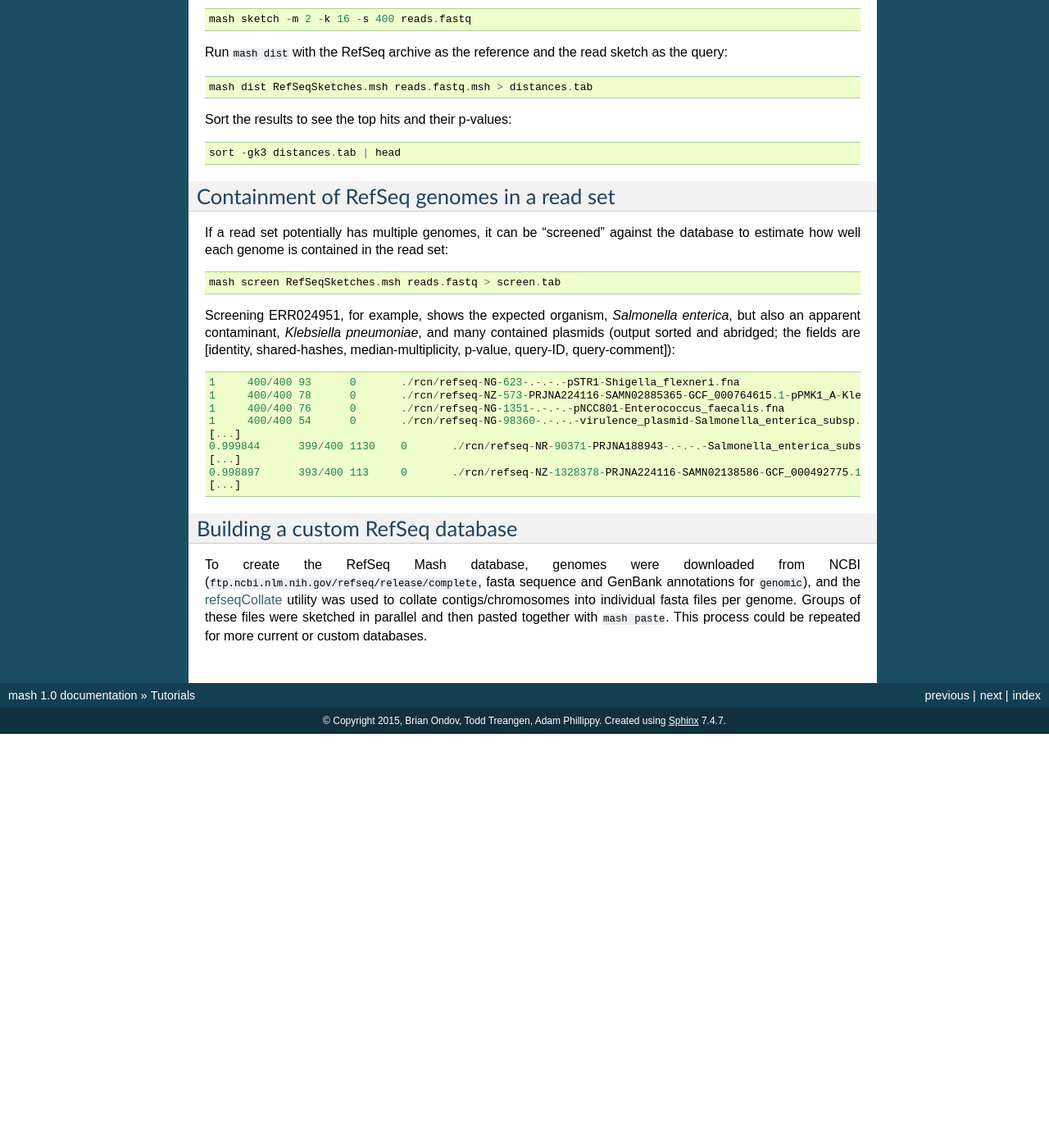
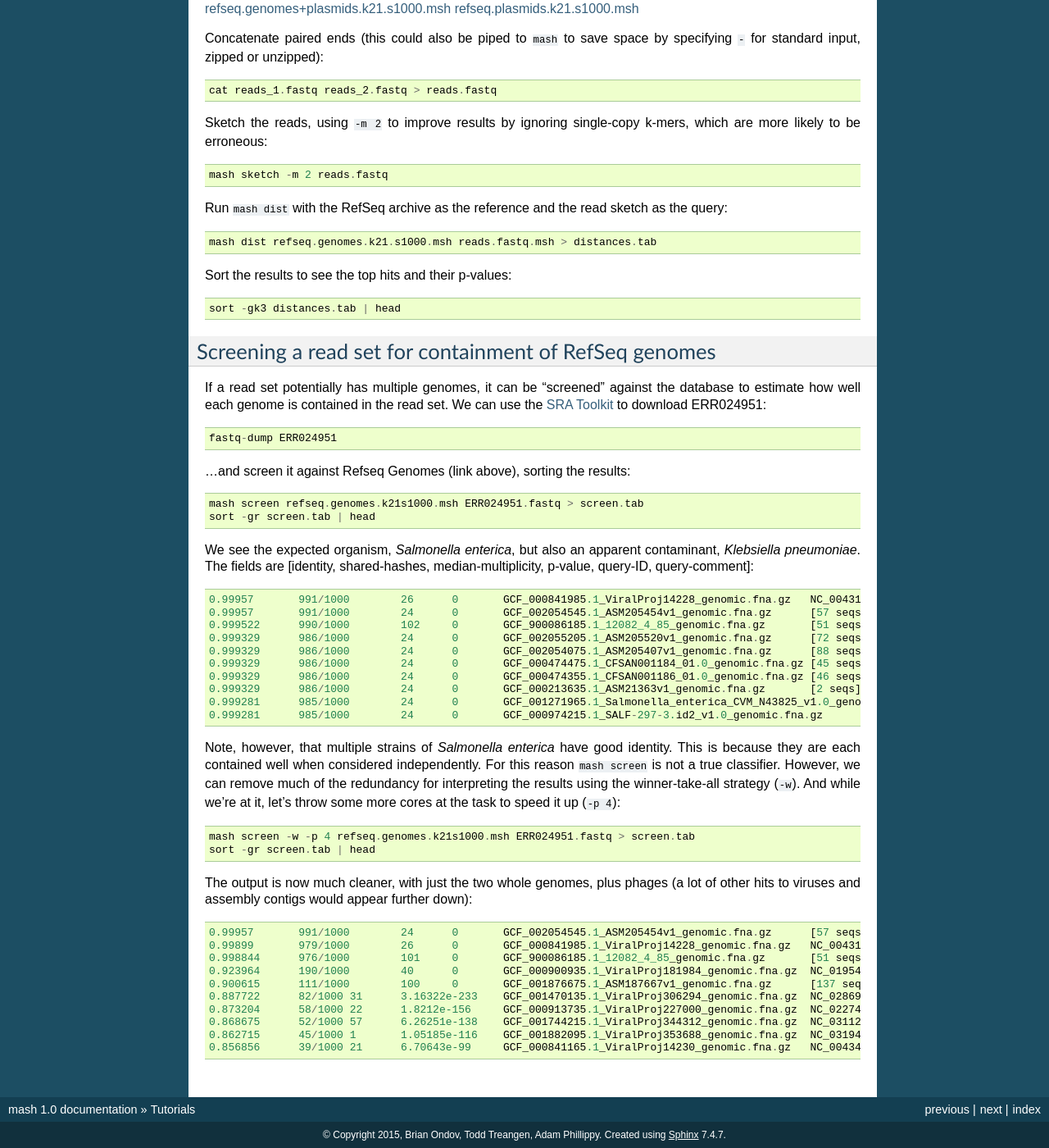
Before and after one commit to marbl/Mash, a Sphinx documentation site: the page built from doc/sphinx/tutorials.rst, in a window 1280 px wide and 1400 px high, scrolled down 1445 px. Shown: the whole window at 82% size. Built offline with Sphinx 7.4.7, drawn with Linux system fonts in a browser that asks for light colours; before the commit the page ends 2340 px from its top, so only the background shows below that; some of the changed text lies outside the part shown.

Commit message:
docs: new refseq sketch links and winner-take-all example in tutorial

```diff
--- a/doc/sphinx/tutorials.rst
+++ b/doc/sphinx/tutorials.rst
@@ -65,28 +65,35 @@ work):
 
 .. download::
 
-`RefSeqSketches.msh.gz <http://gembox.cbcb.umd.edu/mash/RefSeqSketches.msh.gz>`_
+`refseq.genomes.k21.s1000.msh <https://gembox.cbcb.umd.edu/mash/refseq.genomes.k21s1000.msh>`_
+
+Plasmids also available:
+
+.. download::
+
+`refseq.genomes+plasmids.k21.s1000.msh <https://gembox.cbcb.umd.edu/mash/refseq.genomes%2Bplasmid.k21s1000.msh>`_
+`refseq.plasmids.k21.s1000.msh <https://gembox.cbcb.umd.edu/mash/refseq.plasmid.k21s1000.msh>`_
 
 Concatenate paired ends (this could also be piped to :code:`mash` to save space by
 specifying :code:`-` for standard input, zipped or unzipped):
 
 .. code::
 
- cat reads_1.fastq read_2.fastq > reads.fastq
+ cat reads_1.fastq reads_2.fastq > reads.fastq
 
 Sketch the reads, using :code:`-m 2` to improve results
 by ignoring single-copy k-mers, which are more likely to be erroneous:
 
 .. code::
 
-  mash sketch -m 2 -k 16 -s 400 reads.fastq
+  mash sketch -m 2 reads.fastq
 
 Run :code:`mash dist` with the RefSeq archive as the reference and the read
 sketch as the query:
 
 .. code::
 
-  mash dist RefSeqSketches.msh reads.fastq.msh > distances.tab
+  mash dist refseq.genomes.k21.s1000.msh reads.fastq.msh > distances.tab
 
 Sort the results to see the top hits and their p-values:
 
@@ -94,38 +101,60 @@ Sort the results to see the top hits and their p-values:
 
   sort -gk3 distances.tab | head
 
-Containment of RefSeq genomes in a read set
--------------------------------------------
+Screening a read set for containment of RefSeq genomes
+------------------------------------------------------
 
 If a read set potentially has multiple genomes, it can be "screened" against the
-database to estimate how well each genome is contained in the read set:
+database to estimate how well each genome is contained in the read set. We can
+use the `SRA Toolkit <https://www.ncbi.nlm.nih.gov/sra/docs/toolkitsoft/>`_ to
+download ERR024951:
 
 .. code::
 
-  mash screen RefSeqSketches.msh reads.fastq > screen.tab
+  fastq-dump ERR024951
 
-Screening ERR024951, for example, shows the expected organism, *Salmonella enterica*, but also an apparent contaminant, *Klebsiella pneumoniae*, and many contained plasmids (output sorted and abridged; the fields are [identity, shared-hashes, median-multiplicity, p-value, query-ID, query-comment]):
+...and screen it against Refseq Genomes (link above), sorting the results:
 
 .. code::
 
-  1	400/400	93	0	./rcn/refseq-NG-623-.-.-.-pSTR1-Shigella_flexneri.fna
-  1	400/400	78	0	./rcn/refseq-NZ-573-PRJNA224116-SAMN02885365-GCF_000764615.1-pPMK1_A-Klebsiella_pneumoniae.fna
-  1	400/400	76	0	./rcn/refseq-NG-1351-.-.-.-pNCC801-Enterococcus_faecalis.fna
-  1	400/400	54	0	./rcn/refseq-NG-98360-.-.-.-virulence_plasmid-Salmonella_enterica_subsp._enterica_serovar_Dublin.fna
-  [...]
-  0.999844	399/400	1130	0	./rcn/refseq-NR-90371-PRJNA188943-.-.-.-Salmonella_enterica_subsp._enterica_serovar_Typhimurium.fna
-  [...]
-  0.998897	393/400	113	0	./rcn/refseq-NZ-1328378-PRJNA224116-SAMN02138586-GCF_000492775.1-.-Klebsiella_pneumoniae_MGH_46.fna
-  [...]
+  mash screen refseq.genomes.k21s1000.msh ERR024951.fastq > screen.tab
+  sort -gr screen.tab | head
 
-Building a custom RefSeq database
----------------------------------
+We see the expected organism, *Salmonella enterica*, but also an apparent contaminant, *Klebsiella pneumoniae*. The fields are [identity, shared-hashes, median-multiplicity, p-value, query-ID, query-comment]:
 
-To create the RefSeq Mash database, genomes were downloaded from NCBI
-(:code:`ftp.ncbi.nlm.nih.gov/refseq/release/complete`, fasta sequence and
-GenBank annotations for :code:`genomic`), and the
-`refseqCollate <https://github.com/ondovb/refseqCollate/releases>`_ utility was
-used to collate contigs/chromosomes into individual fasta files per genome.
-Groups of these files were sketched in parallel and then pasted together with
-:code:`mash paste`. This process could be repeated for more current or custom
-databases.
+.. code::
+
+  0.99957	991/1000	26	0	GCF_000841985.1_ViralProj14228_genomic.fna.gz	NC_004313.1 Salmonella phage ST64B, complete genome
+  0.99957	991/1000	24	0	GCF_002054545.1_ASM205454v1_genomic.fna.gz	[57 seqs] NZ_MYON01000010.1 Salmonella enterica strain BCW_4905 NODE_10_length_152932_cov_1.77994, whole genome shotgun sequence [...]
+  0.999522	990/1000	102	0	GCF_900086185.1_12082_4_85_genomic.fna.gz	[51 seqs] NZ_FLIP01000001.1 Klebsiella pneumoniae strain k1037, whole genome shotgun sequence [...]
+  0.999329	986/1000	24	0	GCF_002055205.1_ASM205520v1_genomic.fna.gz	[72 seqs] NZ_MYOO01000010.1 Salmonella enterica strain BCW_4904 NODE_10_length_177558_cov_3.07217, whole genome shotgun sequence [...]
+  0.999329	986/1000	24	0	GCF_002054075.1_ASM205407v1_genomic.fna.gz	[88 seqs] NZ_MYNK01000010.1 Salmonella enterica strain BCW_4936 NODE_10_length_177385_cov_3.78874, whole genome shotgun sequence [...]
+  0.999329	986/1000	24	0	GCF_000474475.1_CFSAN001184_01.0_genomic.fna.gz	[45 seqs] NZ_AUQM01000001.1 Salmonella enterica subsp. enterica serovar Typhimurium str. CDC_2009K1158 isolate 2009K-1158 SEET1158_1, whole genome shotgun sequence [...]
+  0.999329	986/1000	24	0	GCF_000474355.1_CFSAN001186_01.0_genomic.fna.gz	[46 seqs] NZ_AUQN01000001.1 Salmonella enterica subsp. enterica serovar Typhimurium str. CDC_2009K1283 isolate 2009K1283 (Typo) SEET1283_1, whole genome shotgun sequence [...]
+  0.999329	986/1000	24	0	GCF_000213635.1_ASM21363v1_genomic.fna.gz	[2 seqs] NC_016863.1 Salmonella enterica subsp. enterica serovar Typhimurium str. UK-1, complete genome [...]
+  0.999281	985/1000	24	0	GCF_001271965.1_Salmonella_enterica_CVM_N43825_v1.0_genomic.fna.gz	[67 seqs] NZ_LIMN01000001.1 Salmonella enterica subsp. enterica serovar Typhimurium strain CVM N43825 N43825_contig_1, whole genome shotgun sequence [...]
+  0.999281	985/1000	24	0	GCF_000974215.1_SALF-297-3.id2_v1.0_genomic.fna.gz	[90 seqs] NZ_LAPO01000001.1 Salmonella enterica subsp. enterica serovar Typhimurium strain SALF-297-3 NODE_1, whole genome shotgun sequence [...]
+
+Note, however, that multiple strains of *Salmonella enterica* have good identity. This is because they are each contained well when considered independently. For this reason :code:`mash screen` is not a true classifier. However, we can remove much of the redundancy
+for interpreting the results using the winner-take-all strategy (:code:`-w`). And while we're at it, let's throw some more cores at
+the task to speed it up (:code:`-p 4`):
+
+.. code::
+
+  mash screen -w -p 4 refseq.genomes.k21s1000.msh ERR024951.fastq > screen.tab
+  sort -gr screen.tab | head
+
+The output is now much cleaner, with just the two whole genomes, plus phages (a lot of other hits to viruses and assembly contigs would appear further down):
+
+.. code::
+
+  0.99957	991/1000	24	0	GCF_002054545.1_ASM205454v1_genomic.fna.gz	[57 seqs] NZ_MYON01000010.1 Salmonella enterica strain BCW_4905 NODE_10_length_152932_cov_1.77994, whole genome shotgun sequence [...]
+  0.99899	979/1000	26	0	GCF_000841985.1_ViralProj14228_genomic.fna.gz	NC_004313.1 Salmonella phage ST64B, complete genome
+  0.998844	976/1000	101	0	GCF_900086185.1_12082_4_85_genomic.fna.gz	[51 seqs] NZ_FLIP01000001.1 Klebsiella pneumoniae strain k1037, whole genome shotgun sequence [...]
+  0.923964	190/1000	40	0	GCF_000900935.1_ViralProj181984_genomic.fna.gz	NC_019545.1 Salmonella phage SPN3UB, complete genome
+  0.900615	111/1000	100	0	GCF_001876675.1_ASM187667v1_genomic.fna.gz	[137 seqs] NZ_MOXK01000132.1 Klebsiella pneumoniae strain AWD5 Contig_(1-18003), whole genome shotgun sequence [...]
+  0.887722	82/1000	31	3.16322e-233	GCF_001470135.1_ViralProj306294_genomic.fna.gz	NC_028699.1 Salmonella phage SEN34, complete genome
+  0.873204	58/1000	22	1.8212e-156	GCF_000913735.1_ViralProj227000_genomic.fna.gz	NC_022749.1 Shigella phage SfIV, complete genome
+  0.868675	52/1000	57	6.26251e-138	GCF_001744215.1_ViralProj344312_genomic.fna.gz	NC_031129.1 Salmonella phage SJ46, complete genome
+  0.862715	45/1000	1	1.05185e-116	GCF_001882095.1_ViralProj353688_genomic.fna.gz	NC_031940.1 Salmonella phage 118970_sal3, complete genome
+  0.856856	39/1000	21	6.70643e-99	GCF_000841165.1_ViralProj14230_genomic.fna.gz	NC_004348.1 Enterobacteria phage ST64T, complete genome
```
